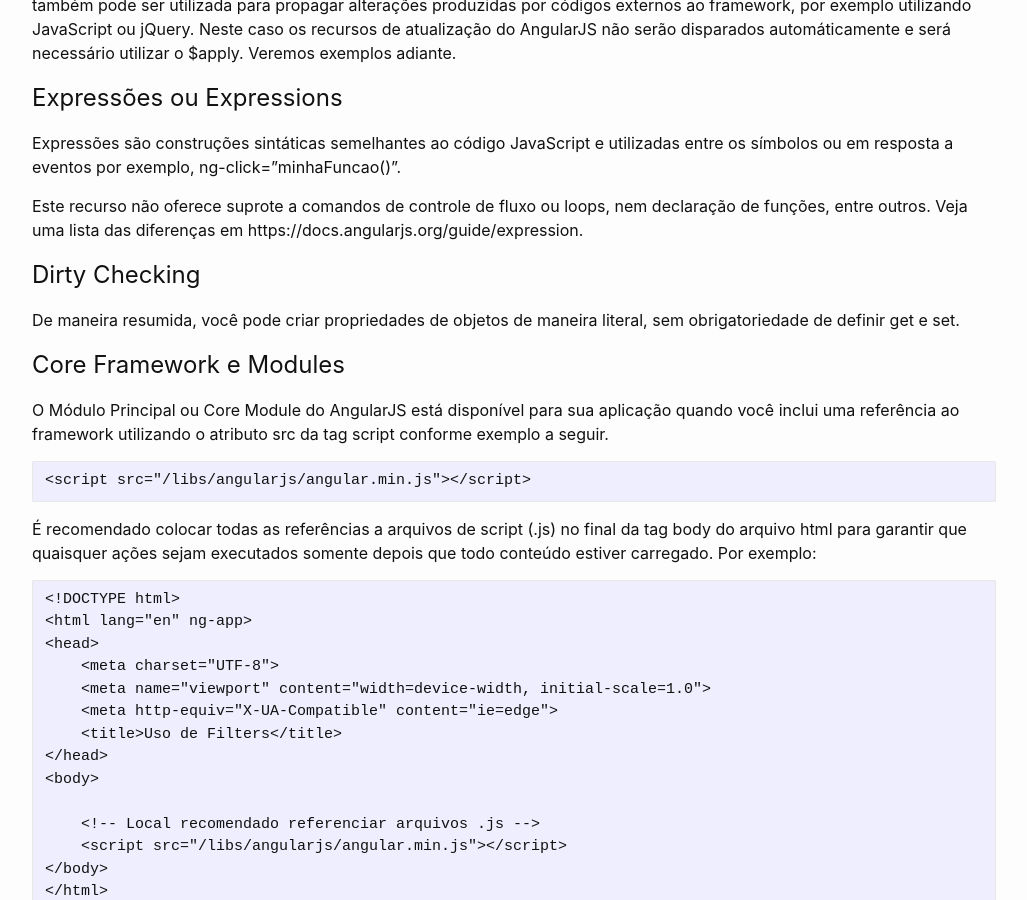
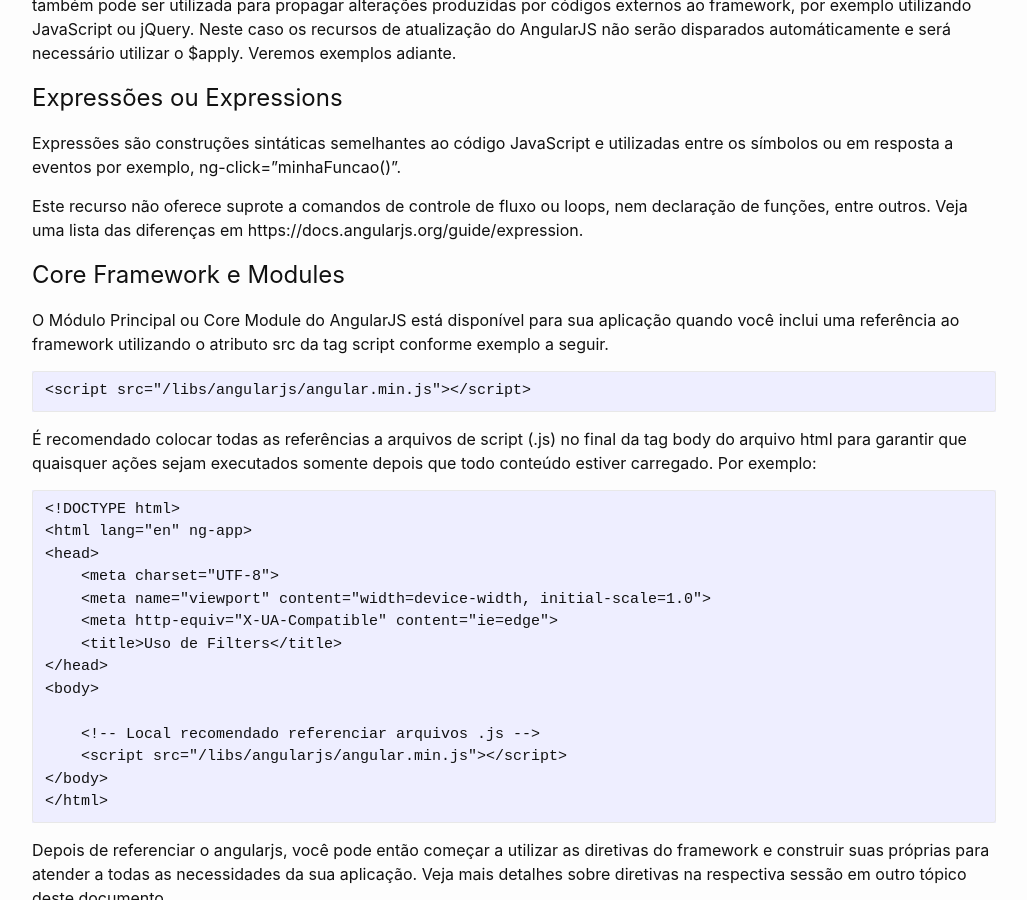
Before and after one commit to eryxjose/eryxjose.github.io, a Jekyll site: the page built from _posts/2019-23-02-visao-geral-angulajs.markdown, in a window 1280 px wide and 900 px high, scrolled down 1339 px. Shown: the whole window, without its empty margins (126-1153 px from the left). Built offline with Jekyll 4.4.1, drawn with Linux system fonts in a browser that asks for light colours; comment, search, counter and statistics services are not loaded.

Commit message:
Atualização post.

```diff
--- a/_posts/2019-23-02-visao-geral-angulajs.markdown
+++ b/_posts/2019-23-02-visao-geral-angulajs.markdown
@@ -47,10 +47,6 @@
 Expressões são construções sintáticas semelhantes ao código JavaScript e utilizadas entre os símbolos {{ }} ou em resposta a eventos por exemplo, ng-click="minhaFuncao()".
 
 Este recurso não oferece suprote a comandos de controle de fluxo ou loops, nem declaração de funções, entre outros. Veja uma lista das diferenças em https://docs.angularjs.org/guide/expression.
-
-# Dirty Checking
-
-De maneira resumida, você pode criar propriedades de objetos de maneira literal, sem obrigatoriedade de definir get e set.
 
 # Core Framework e Modules
 
```
